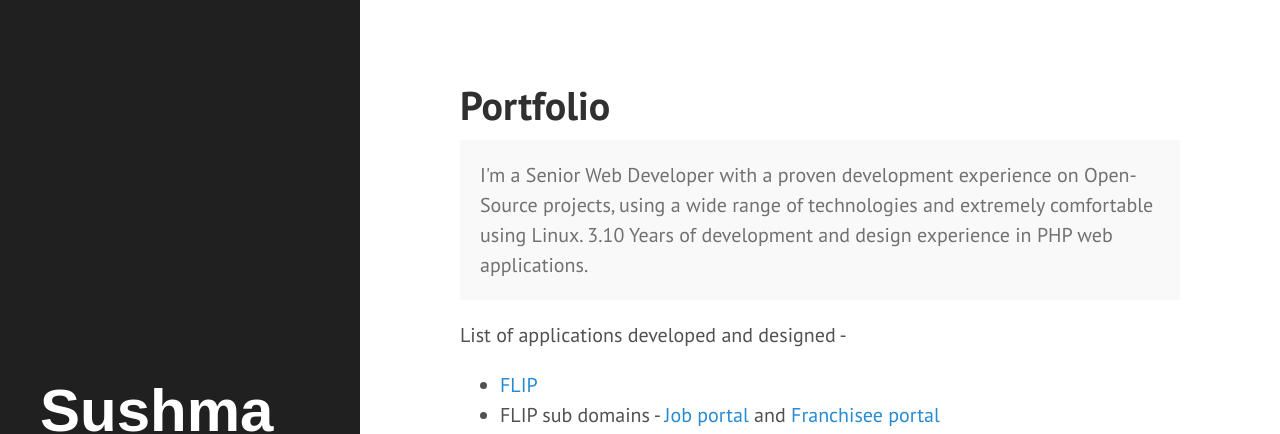
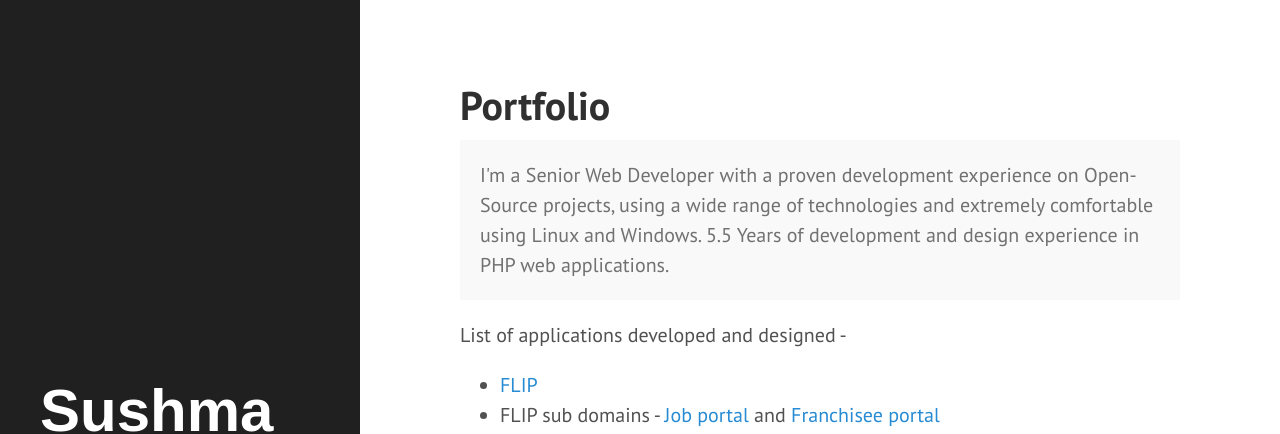
Before and after one commit to sushma-r/sushma-r.github.io, a Jekyll site: the page built from public/portfolio.md, in a window 1280 px wide. Shown: the top 434 px of the page. Built offline with Jekyll 4.4.1, drawn with Linux system fonts in a browser that asks for light colours; Markdown is read by kramdown in place of the engine named in the settings.

Commit message:
Update portfolio.md
Updated

```diff
--- a/public/portfolio.md
+++ b/public/portfolio.md
@@ -3,7 +3,7 @@ layout: page
 title: Portfolio
 ---
 
-<p class="message">I'm a Senior Web Developer with a proven development experience on Open-Source projects, using a wide range of technologies and extremely comfortable using Linux. 3.10 Years of development and design experience in PHP web applications.</p>
+<p class="message">I'm a Senior Web Developer with a proven development experience on Open-Source projects, using a wide range of technologies and extremely comfortable using Linux and Windows. 5.5 Years of development and design experience in PHP web applications.</p>
 
 <p>List of applications developed and designed - </p>
 
```
